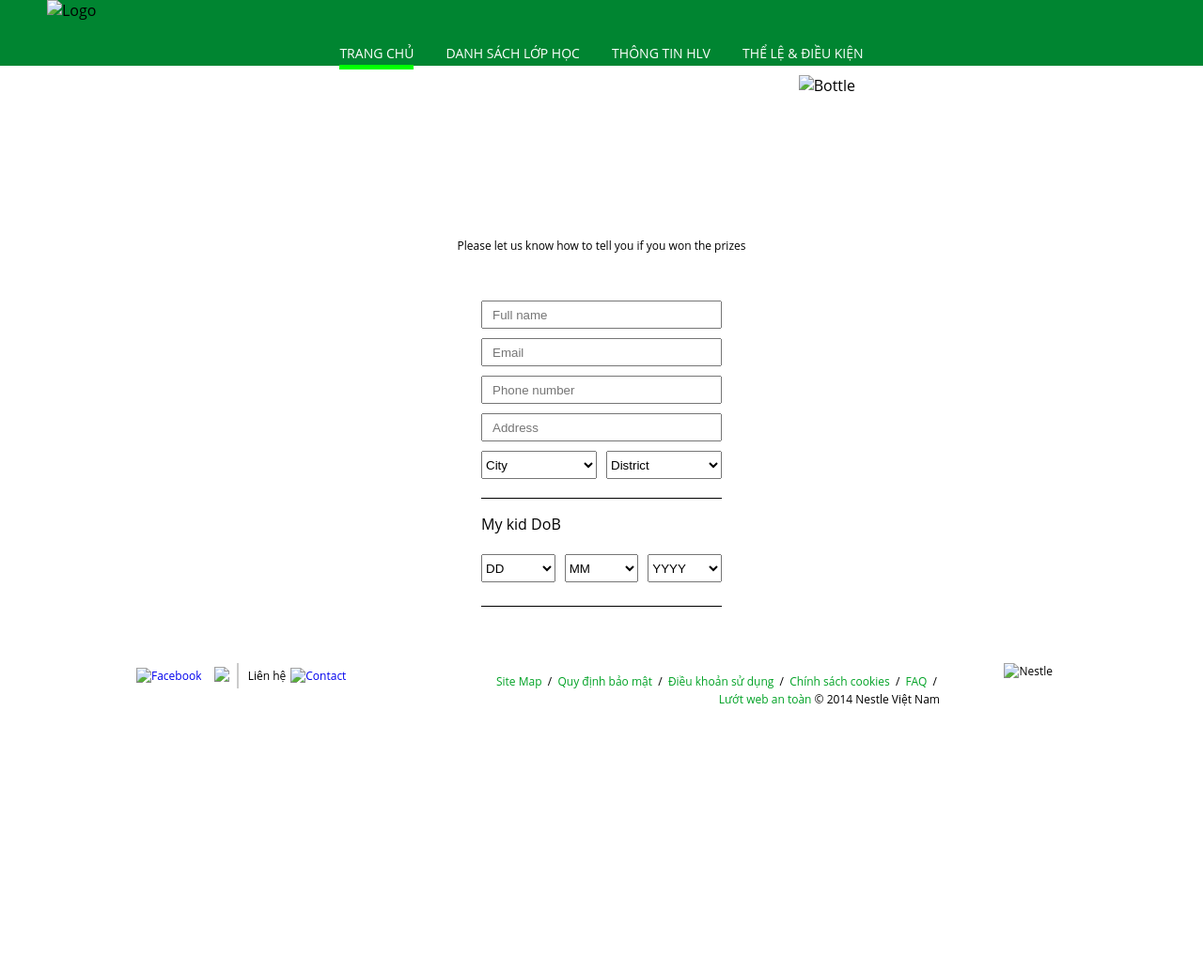
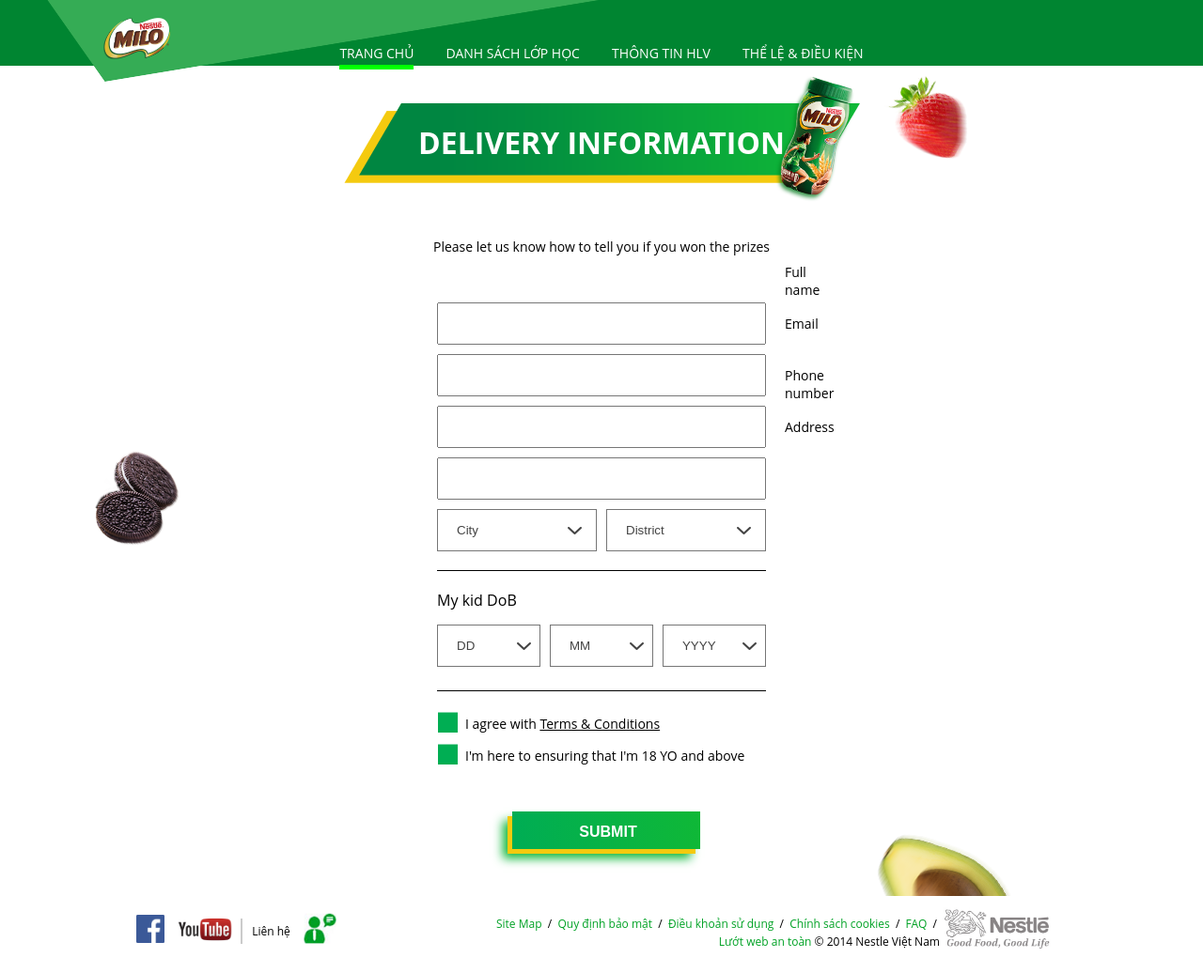
Before and after one commit to haxuantrung/Milo_interface, a plain HTML site: page index.html in a window 1280 px wide. Shown: the whole page at 94% size. Before the commit the page ends 800 px from the top, so only its background shows below. Drawn offline with Linux system fonts and the light colour scheme.

Commit message:
add code to html and css

```diff
--- a/index.html
+++ b/index.html
@@ -1,47 +1,74 @@
 <!DOCTYPE html>
 <html>
 <head>
-	<title></title>
+	<title>Milo</title>
 	<meta charset="utf-8">
 	<link rel="stylesheet" type="text/css" href="stylesheet.css">
 </head>
 <body>
 	<header class="nav-bar">
-		<img src="logo.png" alt="Logo" class="logo">
+		<img src="images/logo.png" alt="Logo" class="logo">
 		<div class="nav-bar__group">
-			<a href="#" class="group__text active">trang chủ</a>
-			<a href="#" class="group__text">danh sách lớp học</a>
-			<a href="#" class="group__text">thông tin hlv</a>
-			<a href="#" class="group__text">thể lệ &amp; điều kiện</a>
+			<div class="row clearfix">
+				<a href="#" class="group__text active">trang chủ</a>
+				<a href="#" class="group__text">danh sách lớp học</a>
+				<a href="#" class="group__text">thông tin hlv</a>
+				<a href="#" class="group__text">thể lệ &amp; điều kiện</a>
+			</div>
 		</div>
 	</header>
 
 	<main>
 		<section class="main__headline">
 			<h3 class="headline-title">delivery information</h3>
-			<img src="bottle.png" alt="Bottle" class="headline__bottle">
+			<img src="images/bottle.png" alt="Bottle" class="headline__bottle">
 		</section>
 
 		<div class="main__notify">Please let us know how to tell you if you won the prizes</div>
 
 		<form class="main__form">
-			<input type="text" name="full-name" class="form__input" placeholder="Full name">
-			<input type="text" name="email" class="form__input" placeholder="Email">
-			<input type="text" name="phone" class="form__input" placeholder="Phone number">
-			<input type="text" name="address" class="form__input" placeholder="Address">
+			<div class="form__fill">
+				<div class="row">
+					<div class="column--12">
+						<input type="text" name="full-name" class="form__input" id="fill__full-name">
+						<label for="fill__full-name">Full name</label>
+					</div>
+				</div>
 
-			<div class="row">
+				<div class="row">
+					<div class="column--12">
+						<input type="text" name="email" class="form__input" id="fill__email">
+						<label for="fill__email">Email</label>
+					</div>
+				</div>
+
+				<div class="row">
+					<div class="column--12">
+						<input type="text" name="phone" class="form__input" id="fill__phone">
+						<label for="fill__phone">Phone number</label>
+					</div>
+				</div>
+
+				<div class="row">
+					<div class="column--12">
+						<input type="text" name="address" class="form__input" id="fill__address">
+						<label for="fill__address">Address</label>
+					</div>
+				</div>
+			</div>
+
+			<div class="row clearfix">
 				<div class="column--6">
-					<select class="drop-down__place">
-						<option>City</option>
+					<select class="drop-down">
+						<option disabled="" selected="">City</option>
 						<option value="Ho Chi Minh">Ho Chi Minh</option>
 						<option value="Ha Noi">Ha Noi</option>
 					</select>
 				</div>
 
 				<div class="column--6">
-					<select class="drop-down__place">
-						<option>District</option>
+					<select class="drop-down">
+						<option disabled="" selected="">District</option>
 						<option value="Tan Binh">Tan Binh</option>
 						<option value="Quan 1">Quan 1</option>
 						<option value="Binh Thanh">Binh Thanh</option>
@@ -54,11 +81,11 @@
 			<div class="form__line"></div>
 
 			<section class="form__birthday">
-				<p>My kid DoB</p>
-				<div class="row">
+				<label for="day">My kid DoB</label>
+				<div class="row clearfix">
 					<div class="column--4">
-						<select class="drop-down__birthday">
-							<option>DD</option>
+						<select class="drop-down" id="day">
+							<option disabled="" selected="">DD</option>
 							<option value="1">1</option>
 							<option value="2">2</option>
 							<option value="3">3</option>
@@ -94,8 +121,8 @@
 					</div>
 
 					<div class="column--4">
-						<select class="drop-down__birthday">
-							<option>MM</option>
+						<select class="drop-down">
+							<option disabled="" selected="">MM</option>
 							<option value="January">January</option>
 							<option value="Febuary">Febuary</option>
 							<option value="March">March</option>
@@ -112,8 +139,8 @@
 					</div>
 
 					<div class="column--4">
-						<select class="drop-down__birthday">
-							<option>YYYY</option>
+						<select class="drop-down">
+							<option disabled="" selected="">YYYY</option>
 							<option value="1993">1993</option>
 							<option value="1992">1992</option>
 							<option value="1991">1991</option>
@@ -131,17 +158,40 @@
 			<div class="form__line"></div>
 
 			<section class="form__check-box">
+				<div class="row check-box__wrapper">
+					<div class="column--12">
+						<input type="checkbox" name="check" id="check-tnc">
+						<label for="check-tnc">
+							I agree with&nbsp;<a href="#">Terms &amp; Conditions</a>
+						</label>
 
+					</div>
+				</div>
+				<div class="row check-box__wrapper">
+					<div class="column--12">
+						<input type="checkbox" name="check" id="check-verify">
+						<label for="check-verify">
+							I'm here to ensuring that I'm 18 YO and above
+						</label>
+
+					</div>
+				</div>
+			</section>
+
+			<section class="form__submit">
+				<div class="submit__wrapper">
+					<input type="submit" name="submit" id="check-submit">
+				</div>
 			</section>
 		</form>
 	</main>
 
-	<footer class="footer">
+	<footer class="footer clearfix">
 		<div class="footer__left">
 			<ul>
-				<li><a href="#"><img src="fb-icon.png" alt="Facebook" class="icon"></a></li>
-				<li><a href="#"><img src="youtube-icon.png" class="icon"></a></li>
-				<li><a href="#"><span class="contact--black contact--border">Liên hệ</span><span><img src="contact.png" alt="Contact" class="icon-contact"></span></a></li>
+				<li><a href="#"><img src="images/fb-icon.png" alt="Facebook" class="icon"></a></li>
+				<li><a href="#"><img src="images/youtube-icon.png" class="icon"></a></li>
+				<li><a href="#"><span class="contact--black contact--border">Liên hệ</span><span><img src="images/contact.png" alt="Contact" class="icon-contact"></span></a></li>
 			</ul>
 		</div>
 
@@ -161,8 +211,20 @@
 				<li class="footer__comp-name">&copy; 2014 Nestle Việt Nam</li>
 			</ul>
 
-			<img src="nestle-logo.jpeg" alt="Nestle" class="icon__nestle">
+			<img src="images/nestle-logo.jpeg" alt="Nestle" class="icon__nestle">
 		</div>
 	</footer>
+
+	<div class="image__strawberry">
+		<img src="images/strawberry.png" alt="Strawberry">
+	</div>
+
+	<div class="image__oreo">
+		<img src="images/oreo.png" alt="Oreo">
+	</div>
+
+	<div class="image__avocado">
+		<img src="images/avocado.png" alt="Avocado">
+	</div>
 </body>
 </html>
--- a/stylesheet.css
+++ b/stylesheet.css
@@ -92,6 +92,7 @@ span {
 	max-width: 1000px;
 	margin: 0 auto;
 	font-size: 12px;
+	background: #fff;
 }
 
 
@@ -150,7 +151,14 @@ span {
 }
 
 input {
-	padding-left: 10px;
+	padding-left: 20px;
+}
+
+select {
+	padding-left: 20px;
+	-webkit-appearance: none;
+	background: url('images/arrow.png') no-repeat;
+	background-position: 90% center;
 }
 
 main {
@@ -166,7 +174,7 @@ main {
 .headline-title {
 	width: 100%;
 	text-transform: uppercase;
-	background: url('headline.png') no-repeat center;
+	background: url('images/headline.png') no-repeat center;
 	text-align: center;
 	color: #fff;
 	font-size: 32px;
@@ -182,44 +190,58 @@ main {
 
 .main__notify {
 	text-align: center;
-	font-size: 12px;
+	font-size: 14px;
 }
 
 .main__form {
-	width: 20%;
-	margin: 50px 40%;
+	max-width: 350px;
+	margin: 50px auto;
 }
 
 .form__input {
 	width: 100%;
 	margin-bottom: 10px;
-	height: 30px;
+	height: 45px;
 	box-sizing: border-box;
 }
 
-.drop-down__place {
-	width: 100%;
-	height: 30px;
+.form__fill {
+	position: relative;
 }
 
-.drop-down__birthday {
+.form__fill label {
+	position: absolute;
+	font-size: 14px;
+	margin-top: -42px;
+	margin-left: 20px;
+}
+
+.form__fill input:focus + label {
+	margin-top: -50px;
+}
+
+.form__fill input:focus {
+	padding-top: 15px;
+}
+
+.drop-down {
 	width: 100%;
-	height: 30px;
-	margin-right: 5px;
+	height: 45px;
+	color: #434343;
 }
 
 .form__line {
 	height: 1px;
 	width: 100%;
 	background-color: black;
-	margin-top: 20px;
+	margin: 20px 0;
 }
 
 .row {
 	margin: 0 -5px;
 }
 
-.row:after {
+.clearfix:after {
 	content: '';
 	visibility: hidden;
 	display: block;
@@ -237,3 +259,138 @@ main {
 	float: left;
 	padding: 5px;
 }
+
+.column--3 {
+	width: 25%;
+	float: left;
+}
+
+.form__check-box {
+	margin-top: 20px;
+	position: relative;
+}
+
+.check-box__wrapper {
+	margin-bottom: 10px;
+}
+
+.check-box__wrapper input[type=checkbox] {
+	display: none;
+}
+
+.check-box__wrapper label {
+	position: relative;
+	cursor: pointer;
+	margin-bottom: 10px;
+    display: block;
+    margin-left: 30px;
+    font-size: 14px;
+    padding-top: 5px;
+}
+
+.check-box__wrapper label:before {
+	width: 30px;
+	height: 30px;
+	background: url('images/untick.png');
+	position: absolute;
+	top: 0;
+	left: -30px;
+	content: '';
+}
+
+.column--12 {
+	padding: 0 5px;
+}
+
+.check-box__wrapper input:checked + label:before {
+	width: 30px;
+	height: 30px;
+	background: url('images/tick.png');
+	position: absolute;
+	top: 0;
+	left: -30px;
+	content: '';
+}
+
+label a {
+	color: inherit;
+	text-decoration: underline;
+}
+
+.submit__wrapper {
+	position: relative;
+	text-align: center;
+	max-width: 200px;
+	height: 40px;
+	margin: 50px auto;
+}
+
+.submit__wrapper input {
+	text-transform: uppercase;
+	font-weight: bold;
+	font-size: 16px;
+	color: #fff;
+	border: none;
+	outline: none;
+	background: transparent;
+	position: relative;
+	z-index: 2;
+	top: 10px;
+	cursor: pointer;
+}
+
+.submit__wrapper:before {
+	content: '';
+	width: 100%;
+	height: 100%;
+	background: linear-gradient(-90deg, #0fb837, #00ad54);
+	display: block;
+	position: absolute;
+	top: 0;
+	left: 5px;
+	z-index: 1;
+	cursor: pointer;
+}
+
+.submit__wrapper:after {
+	content: '';
+	width: 100%;
+	height: 100%;
+	background-color: #f4ca0e;
+	display: block;
+	position: absolute;
+	top: 5px;
+	left: 0;
+	box-shadow: -5px 5px 10px #0eb73a;
+	cursor: pointer;
+}
+
+.form__birthday .row {
+	margin-top: 10px;
+}
+
+.image__strawberry {
+	position: absolute;
+	top: -20px;
+	right: 250px;
+	width: 90px;
+	height: 90px;
+}
+
+.image__oreo {
+	position: absolute;
+	width: 91px;
+	height: 102px;
+	left: 100px;
+	bottom: 450px;
+}
+
+.image__avocado {
+	position: absolute;
+	width: 147px;
+	height: 143px;
+	right: 200px;
+	bottom: 0px;
+	z-index: -1;
+	display: block;
+}
```
